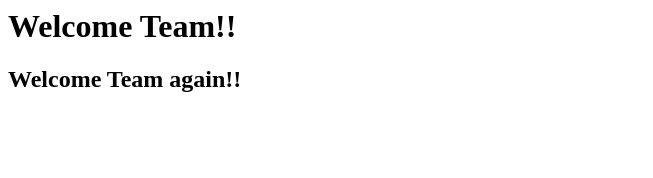
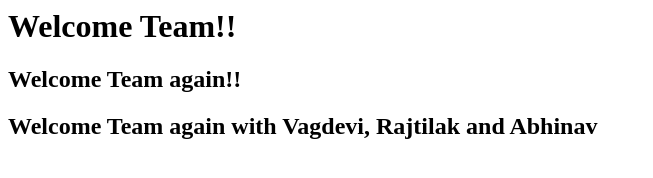
Before and after one commit to vagdevik/my-first-static-site, a plain HTML site: page index.html in a window 1280 px wide. Shown: the whole page, without its empty margins (0-653 px from the left). Drawn offline with Linux system fonts and the light colour scheme.

Commit message:
minor change

```diff
--- a/index.html
+++ b/index.html
@@ -2,5 +2,6 @@
     <body>
         <h1>Welcome Team!!</h1>
         <h2>Welcome Team again!!</h2>
+        <h2>Welcome Team again with Vagdevi, Rajtilak and Abhinav</h2>
     </body>
 </html>
```
